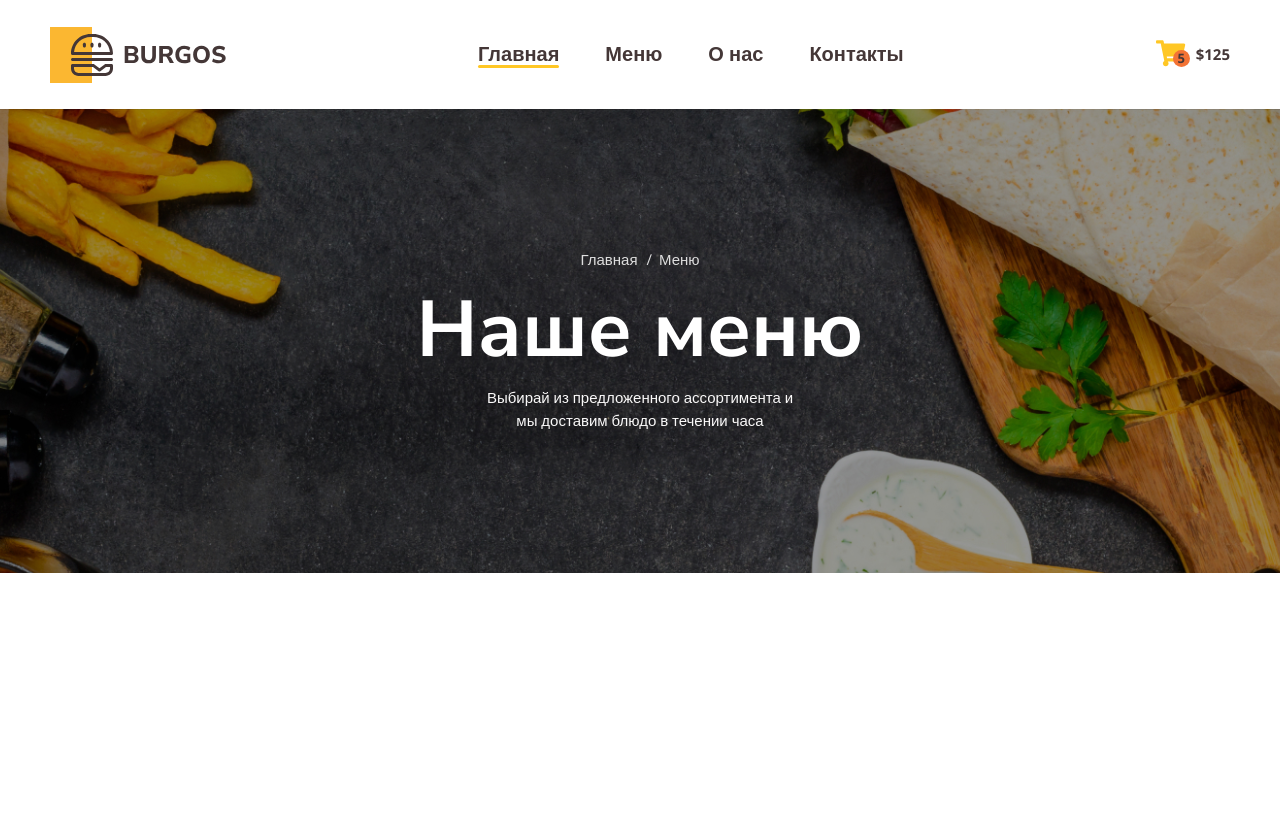
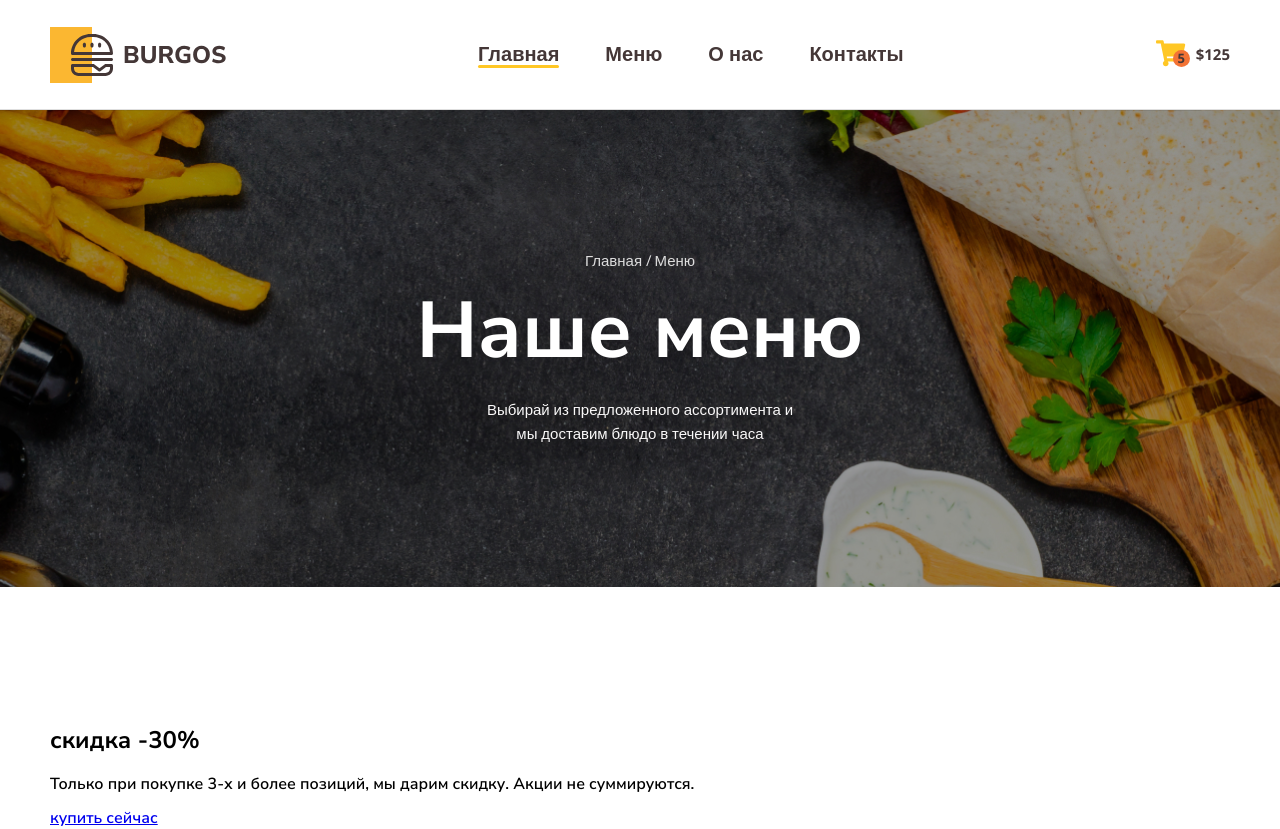
Before and after one commit to Ilya9396/Module01-Burger, a plain HTML site: page index.html in a window 1280 px wide. Before the commit the page ends 800 px from the top, so only its background shows below. Drawn offline with nearby package versions, Linux system fonts and the light colour scheme.

Commit message:
add styles

```diff
--- a/index.html
+++ b/index.html
@@ -48,5 +48,21 @@
          <p class="description">Выбирай из предложенного ассортимента и мы доставим блюдо в течении часа</p>
      </div>
  </div>
+ <main>
+     <div class="banner">
+         <div class="container">
+             <div class="banner-box">
+                 <h2 class="banner-title">
+                     <span>скидка</span>
+                     -30%
+                 </h2>
+                 <p class="banner-text">
+                    Только при покупке 3-х и более позиций, мы дарим скидку. Акции не суммируются.
+                 </p>
+                 <a href="#" class="banner-link">купить сейчас</a>
+             </div>
+         </div>
+     </div>
+ </main>
 </body>
 </html>
--- a/style/main.css
+++ b/style/main.css
@@ -6,6 +6,9 @@ body {
     margin: 0 auto;
     padding-left: 15px;
     padding-right: 15px;
+}
+header {
+    border-bottom: 1px solid #DEDEDE;
 }
 .header {
     font-family: 'Open Sans', sans-serif;
@@ -36,6 +39,9 @@ body {
     color: #443737;
     text-decoration: none;
 }
+.header-nav a:hover{
+    color: #FFC725;
+}
 .header-nav a::after {
     content: '';
     width: 100%;
@@ -54,6 +60,7 @@ body {
     border: none;
     padding: 0;
     gap: 10px;
+    cursor: pointer;
 }
 .button-item{
     position: relative;
@@ -85,6 +92,7 @@ body {
     background-size: cover;
     background-position: center center;
     padding: 142px 0;
+    margin-bottom: 140px;
 }
 .breadcrumbs{
     padding-left: 0;
@@ -92,7 +100,7 @@ body {
     list-style-type: none;
     display: flex;
     justify-content: center;
-    gap: 16px;
+    gap: 7px;
 }
 .breadcrumbs a {
     color: #DEDEDE;
@@ -100,26 +108,36 @@ body {
     font-family: 'Open Sans', sans-serif;
     text-decoration: none;
 }
+.breadcrumbs a:hover {
+    color: #FFC725;
+}
 .breadcrumbs a::before {
     content: '/';
     position: relative;
-    left: -7px;
+    left: -3px;
+    pointer-events: none;
+}
+.breadcrumbs a::before {
+    color:#DEDEDE;
 }
 .breadcrumbs li:first-child a::before{
     display: none;
 }
+
 .title{
     font-weight: 700;
     font-size: 79px;
-    margin-top: 10px;
-    margin-bottom: 10px;
+    margin-top: 15px;
+    margin-bottom: 20px;
 }
 .description{
     font-family: 'Open Sans', sans-serif;
     font-size: 15px;
-    line-height: 1.5;
+    line-height: 1.6;
     color: #FAF9F9;
     max-width: 320px;
     margin: 0 auto;
-
 }
+.banner-box{
+    background-image: url();
+}
```
